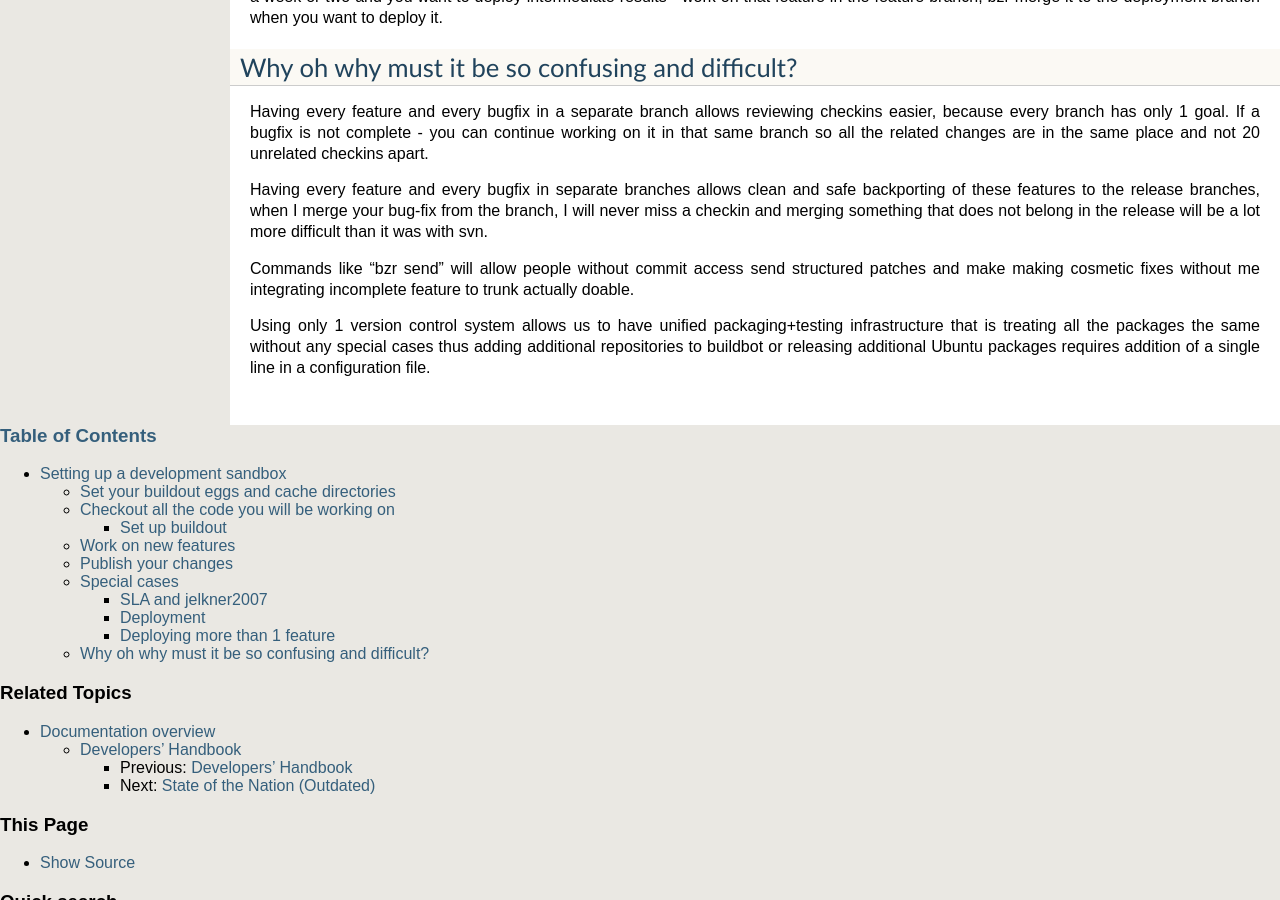
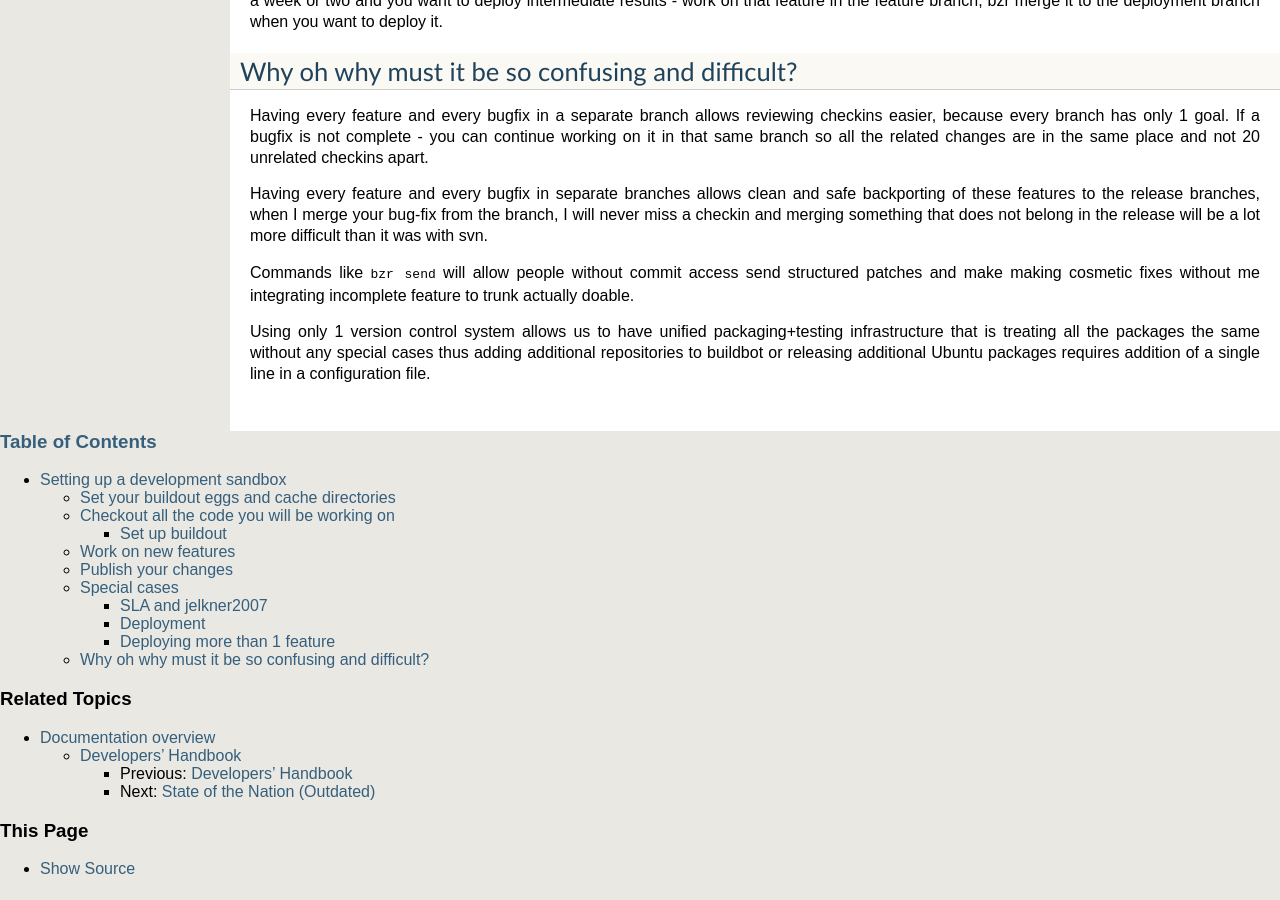
Before and after one commit to schooltool-project/schooltool-book, a Sphinx documentation site: the page built from source/dev_sandbox.rst, in a window 1280 px wide and 900 px high, scrolled down 3354 px. Built offline with Sphinx 7.4.7, drawn with Linux system fonts in a browser that asks for light colours; some of the changed text lies outside the part shown.

```diff
--- a/source/dev_sandbox.rst
+++ b/source/dev_sandbox.rst
@@ -44,7 +44,7 @@ This will take long, very long actually.
 Set up buildout
 ~~~~~~~~~~~~~~~
 
-Edit `buildout.cfg` in schooltool.stapp2008spring:
+Edit ``buildout.cfg`` in schooltool.stapp2008spring:
 
 Change::
 
@@ -206,7 +205,7 @@ when I merge your bug-fix from the branch, I will never miss a checkin
 and merging something that does not belong in the release will be a
 lot more difficult than it was with svn.
 
-Commands like "bzr send" will allow people without commit access send
+Commands like ``bzr send`` will allow people without commit access send
 structured patches and make making cosmetic fixes without me
 integrating incomplete feature to trunk actually doable.
 
--- a/source/developers.rst
+++ b/source/developers.rst
@@ -10,3 +10,4 @@ Contents:
 
    dev_sandbox
    state_of_the_nation
+   dev_devmode
--- a/source/sample.rst
+++ b/source/sample.rst
@@ -1,3 +1,5 @@
+.. _sample:
+
 Generating Sample Data
 ======================
 
```
Also changed, not shown: other parts of source/dev_sandbox.rst (+2 -3 lines), source/dev_devmode.rst (added, +12 -0 lines).
